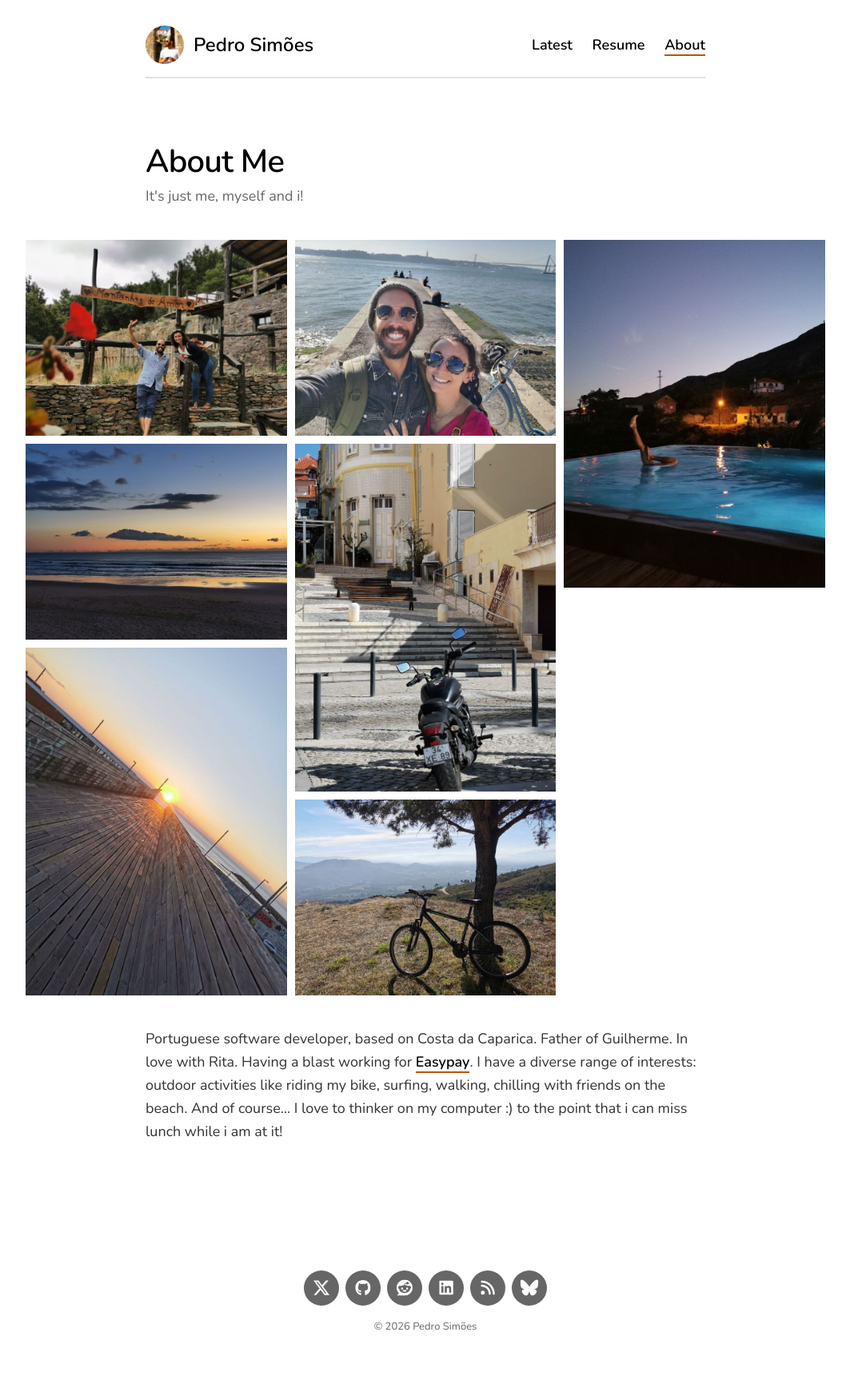
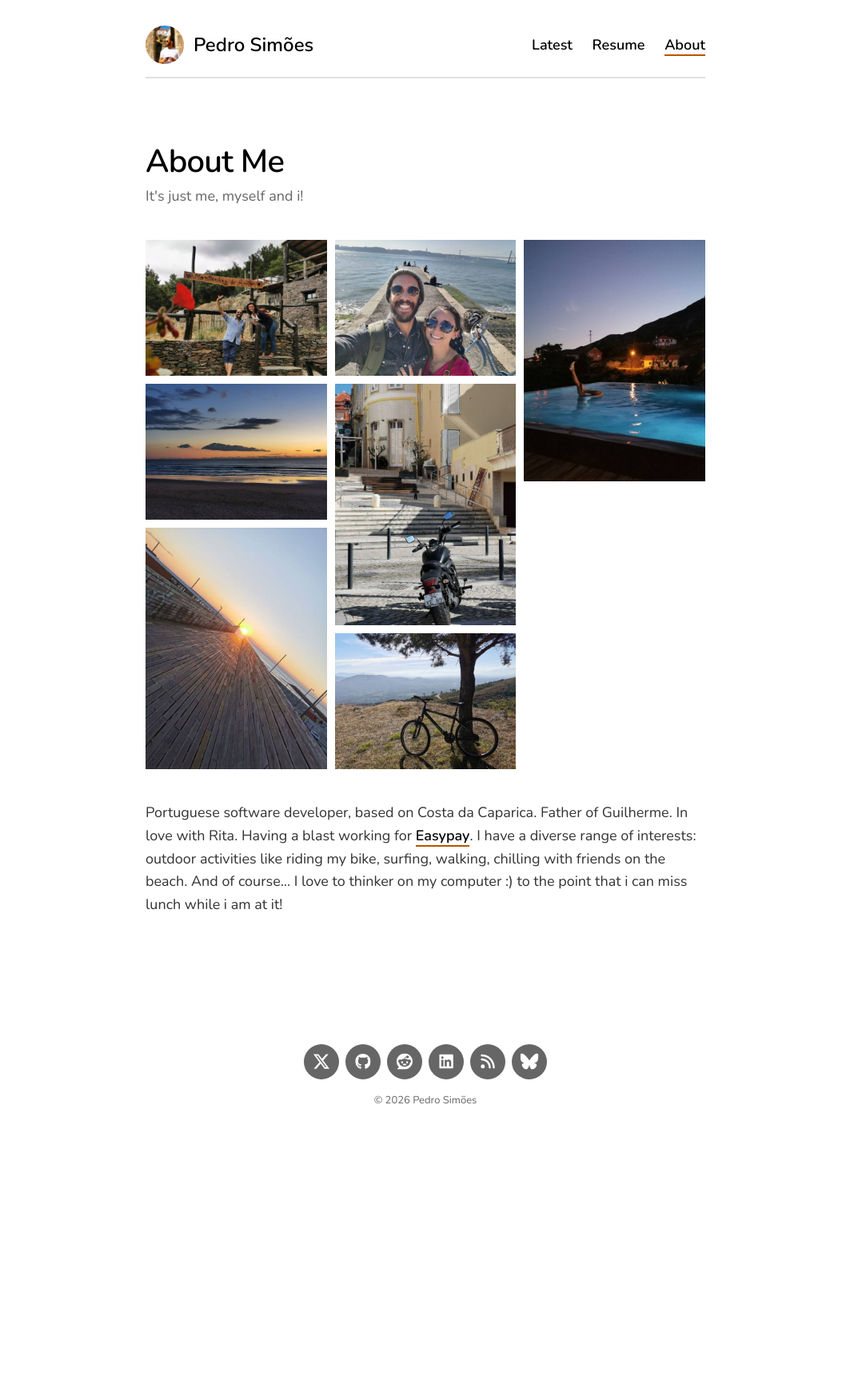
Before and after one commit to psimoesSsimoes/seomis.github.io, a Jekyll site: the page built from _pages/about.md, in a window 1280 px wide. Shown: the whole page at 80% size, without its empty margins (108-1171 px from the left). Built offline with Jekyll 4.4.1, drawn with Linux system fonts in a browser that asks for light colours; after the commit the page ends 1463 px from its top, so only the background shows below that.

Commit message:
About: smaller gallery thumbnails, gallery within the text column
Re-encode the thumbnails at 600px wide (they render at most ~340 CSS px)
with stripped metadata: ~700 KB -> ~370 KB for the page. Constrain the
gallery to the same column as the text and header.

```diff
--- a/_pages/about.md
+++ b/_pages/about.md
@@ -5,13 +5,13 @@ subtitle: It's just me, myself and i!
 ---
 
 <div class="gallery" data-columns="3">
-	<a href="/images/personal/seomis_e_rita.jpeg"><img src="/images/personal/thumbs/seomis_e_rita.jpeg" alt="Pedro and Rita waving under a carved wooden sign reading “Montanhas de Amor” in a stone mountain village" width="800" height="600" decoding="async"></a>
-	<a href="/images/personal/photo1.jpg"><img src="/images/personal/thumbs/photo1.jpg" alt="Sunset over the sea from an empty beach" width="800" height="600" decoding="async"></a>
-	<a href="/images/personal/photo2.jpg"><img src="/images/personal/thumbs/photo2.jpg" alt="Tilted shot of a wooden boardwalk running toward the setting sun" width="800" height="1067" decoding="async"></a>
-	<a href="/images/personal/photo3.jpg"><img src="/images/personal/thumbs/photo3.jpg" alt="Selfie of Pedro and Rita on a seaside pier, a bicycle and a bridge behind them" width="800" height="600" loading="lazy" decoding="async"></a>
-	<a href="/images/personal/photo4.jpg"><img src="/images/personal/thumbs/photo4.jpg" alt="Motorbike parked on a cobbled square in front of pale yellow buildings" width="800" height="1067" loading="lazy" decoding="async"></a>
-	<a href="/images/personal/photo5.jpg"><img src="/images/personal/thumbs/photo5.jpg" alt="Bicycle leaning against a pine tree on a hilltop overlooking distant mountains" width="800" height="600" loading="lazy" decoding="async"></a>
-	<a href="/images/personal/photo6.jpg"><img src="/images/personal/thumbs/photo6.jpg" alt="Someone doing a handstand in an infinity pool at dusk, village lights in the background" width="800" height="1067" loading="lazy" decoding="async"></a>
+	<a href="/images/personal/seomis_e_rita.jpeg"><img src="/images/personal/thumbs/seomis_e_rita.jpeg" alt="Pedro and Rita waving under a carved wooden sign reading “Montanhas de Amor” in a stone mountain village" width="600" height="450" decoding="async"></a>
+	<a href="/images/personal/photo1.jpg"><img src="/images/personal/thumbs/photo1.jpg" alt="Sunset over the sea from an empty beach" width="600" height="450" decoding="async"></a>
+	<a href="/images/personal/photo2.jpg"><img src="/images/personal/thumbs/photo2.jpg" alt="Tilted shot of a wooden boardwalk running toward the setting sun" width="600" height="800" decoding="async"></a>
+	<a href="/images/personal/photo3.jpg"><img src="/images/personal/thumbs/photo3.jpg" alt="Selfie of Pedro and Rita on a seaside pier, a bicycle and a bridge behind them" width="600" height="450" loading="lazy" decoding="async"></a>
+	<a href="/images/personal/photo4.jpg"><img src="/images/personal/thumbs/photo4.jpg" alt="Motorbike parked on a cobbled square in front of pale yellow buildings" width="600" height="800" loading="lazy" decoding="async"></a>
+	<a href="/images/personal/photo5.jpg"><img src="/images/personal/thumbs/photo5.jpg" alt="Bicycle leaning against a pine tree on a hilltop overlooking distant mountains" width="600" height="450" loading="lazy" decoding="async"></a>
+	<a href="/images/personal/photo6.jpg"><img src="/images/personal/thumbs/photo6.jpg" alt="Someone doing a handstand in an infinity pool at dusk, village lights in the background" width="600" height="800" loading="lazy" decoding="async"></a>
 </div>
 
 
--- a/_sass/_includes/_content.scss
+++ b/_sass/_includes/_content.scss
@@ -304,7 +304,8 @@
 // - - - - - - - - - - - - - - - - - - - - - - - - - - - - - - - - - - - - Post footer
 
 .single .author,
-.single .post-nav {
+.single .post-nav,
+.single .gallery {
 	margin-left: auto;
 	margin-right: auto;
 
```
Also changed, not shown: images/personal/thumbs/photo1.jpg, images/personal/thumbs/photo2.jpg, images/personal/thumbs/photo3.jpg, images/personal/thumbs/photo4.jpg, images/personal/thumbs/photo5.jpg, images/personal/thumbs/photo6.jpg, images/personal/thumbs/seomis_e_rita.jpeg.
